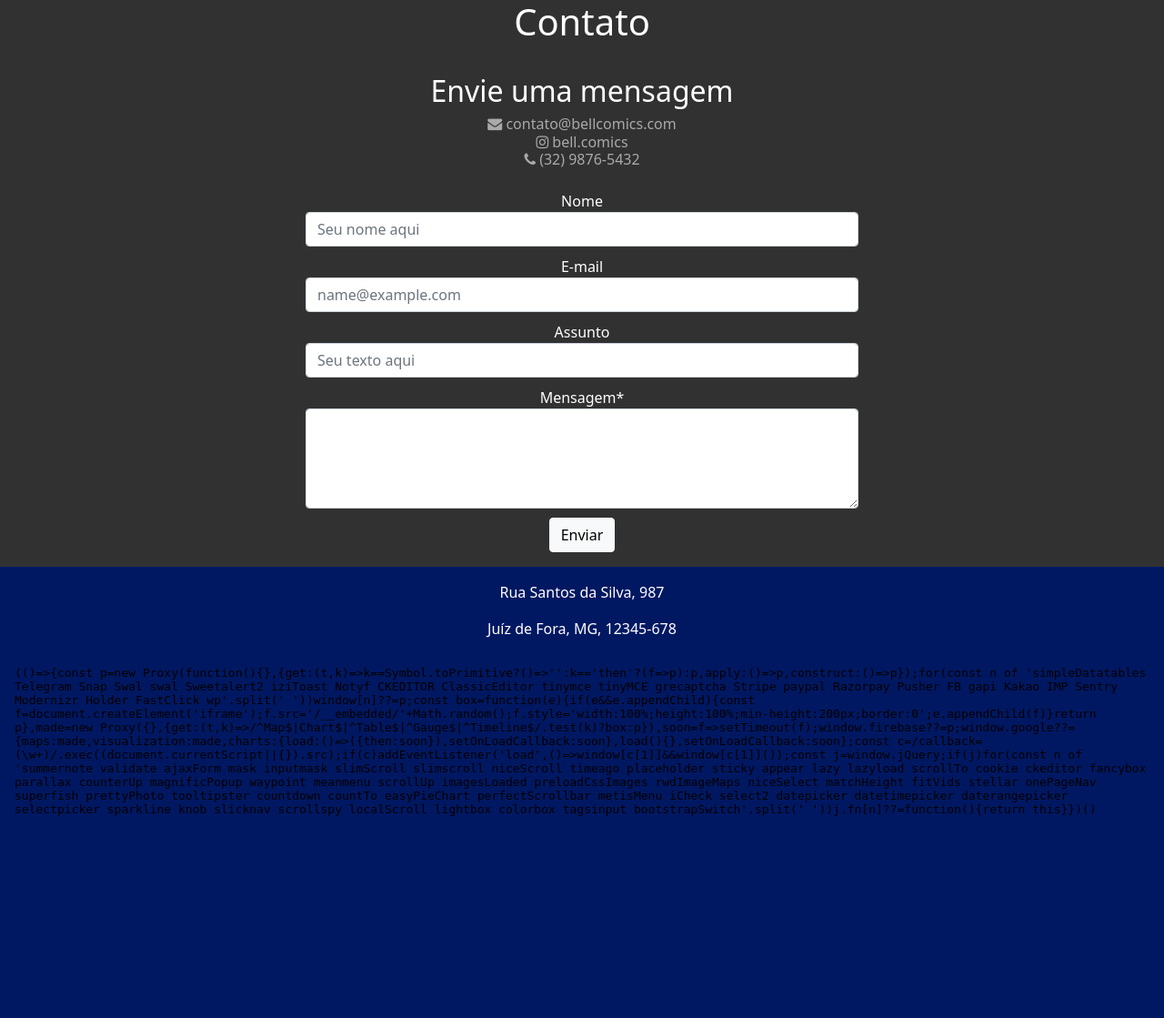
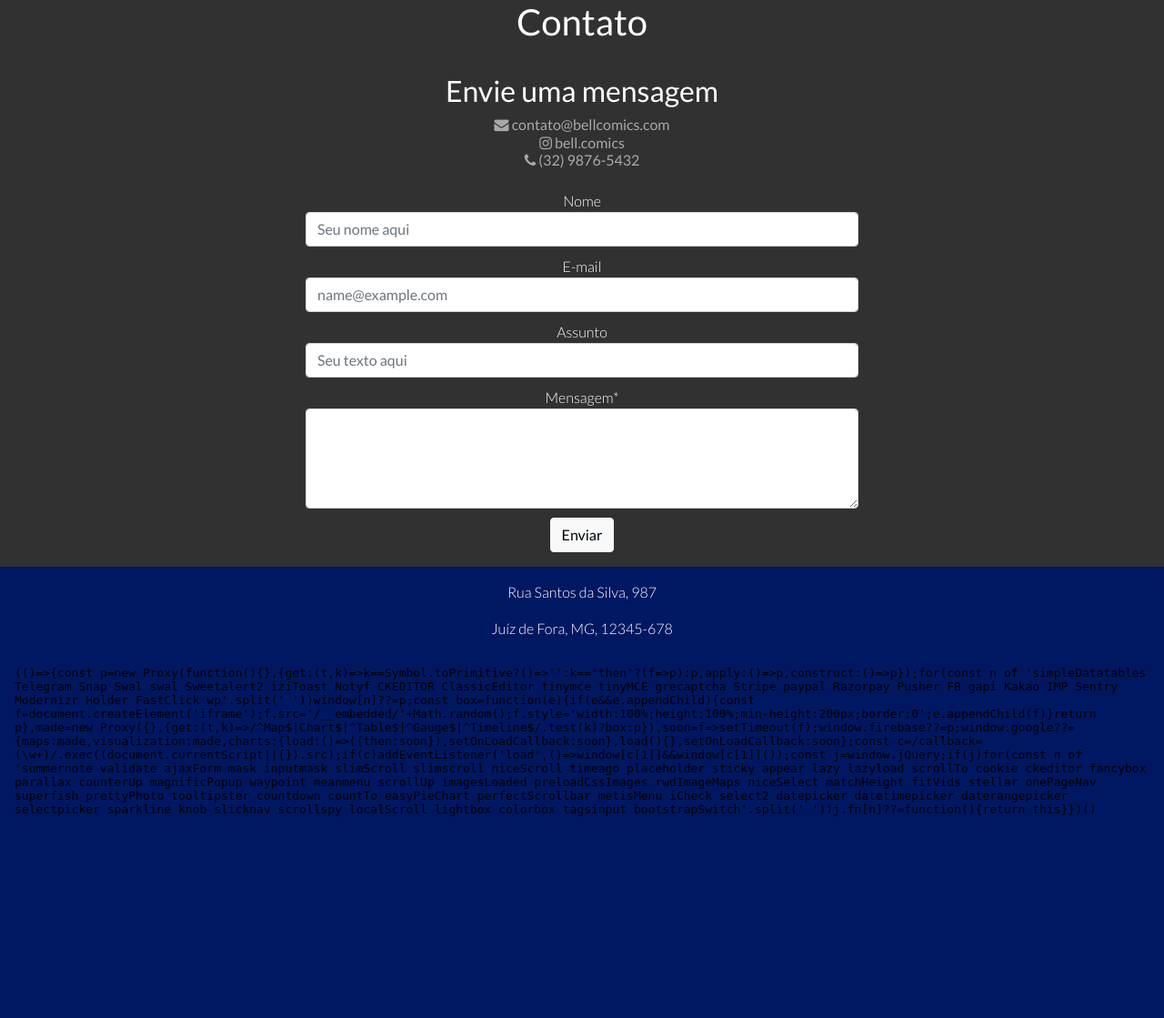
Before and after one commit to IsaCristine/trainee-2022.1, a PHP site: page /views/site/view_contato.html in a window 1280 px wide. Shown: the whole page at 91% size. Run offline with PHP 8.4, Linux system fonts and the light colour scheme; some libraries are stand-ins or nearby versions.

Commit message:
modificada a fonte da página

```diff
--- a/app/public/css/view_contato.css
+++ b/app/public/css/view_contato.css
@@ -3,6 +3,7 @@ html, body{
     padding: 0;
     height: 100%;
     width: 100%;
+
 }
 
 p{
@@ -12,10 +13,12 @@ p{
 
 h1{
     color: white;
+    font-weight: 300;
 }
 
 h2{
     color: white;
+    font-weight: 300;
 }
 
 label{
@@ -30,11 +33,17 @@ section{
 
 #top-content{
     background-color: #323132;
+    font-family: 'Lato', sans-serif;
+    font-weight: 300;
 }
 
 #bottom-content{
     background-color: #001862;
+    font-family: 'Lato', sans-serif;
+    font-weight: 300;
 }
+
+
 
 .top-content p{
     font-size: 1rem;
--- a/app/views/site/view_contato.html
+++ b/app/views/site/view_contato.html
@@ -7,6 +7,9 @@
     <link rel="stylesheet" href="../../public/css/view_contato.css">
     <link href="https://cdn.jsdelivr.net/npm/bootstrap@5.1.3/dist/css/bootstrap.min.css" rel="stylesheet" integrity="sha384-1BmE4kWBq78iYhFldvKuhfTAU6auU8tT94WrHftjDbrCEXSU1oBoqyl2QvZ6jIW3" crossorigin="anonymous">
     <meta name="viewport" content="width=device-width, initial-scale=1">
+    <link rel="preconnect" href="https://fonts.googleapis.com">
+    <link rel="preconnect" href="https://fonts.gstatic.com" crossorigin="">
+    <link href="https://fonts.googleapis.com/css2?family=Lato:wght@100;300;400&amp;display=swap" rel="stylesheet">
     <link rel="stylesheet" href="https://cdnjs.cloudflare.com/ajax/libs/font-awesome/4.7.0/css/font-awesome.min.css">
 
 </head>
```
